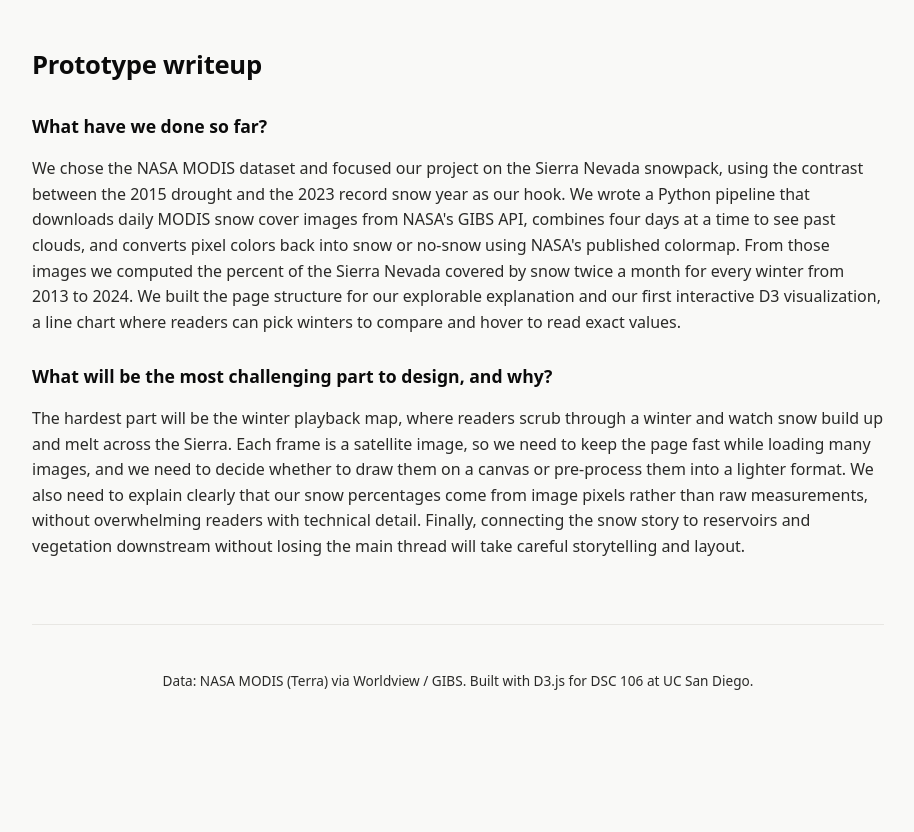
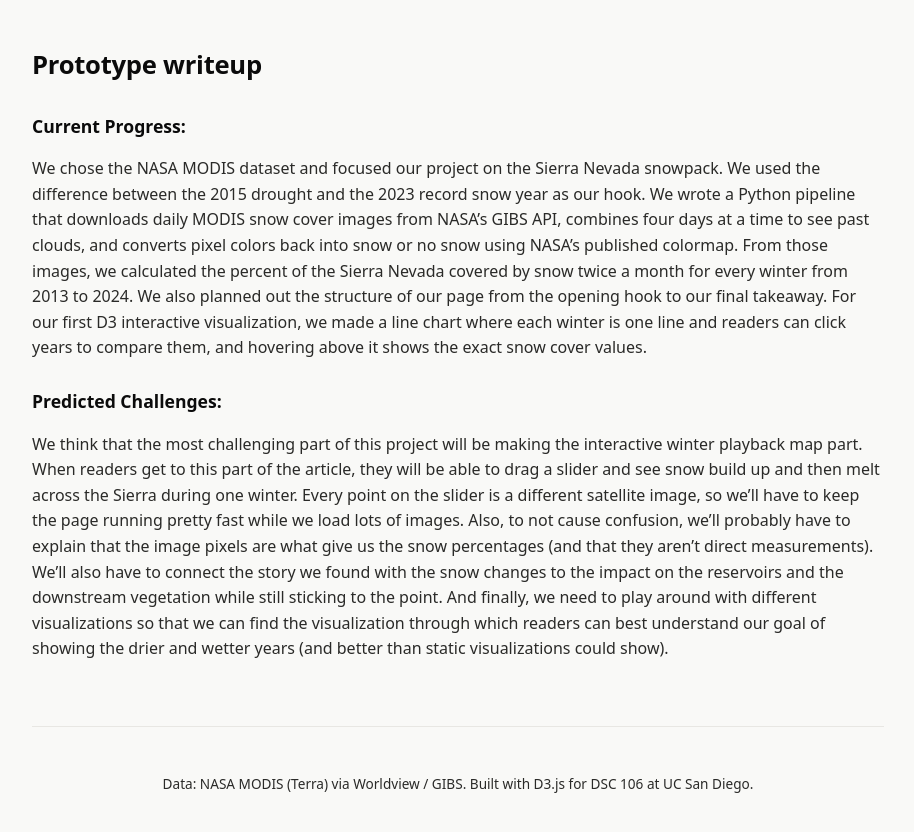
Before and after one commit to Aurora-1420/DSC-106-Final-Project, a plain HTML site: page index.html in a window 1280 px wide. Shown: the part 2800-3632 px from the top of the page, without its empty margins (182-1096 px from the left). Before the commit the page ends 3537 px from the top, so only its background shows below. Drawn offline with nearby package versions, Linux system fonts and the light colour scheme.

Commit message:
Add Writeup

```diff
--- a/index.html
+++ b/index.html
@@ -66,22 +66,13 @@
     <section id="writeup">
       <h2>Prototype writeup</h2>
 
-      <h3>What have we done so far?</h3>
-      <p>We chose the NASA MODIS dataset and focused our project on the Sierra Nevada snowpack, using the contrast between
-        the 2015 drought and the 2023 record snow year as our hook. We wrote a Python pipeline that downloads daily MODIS
-        snow cover images from NASA's GIBS API, combines four days at a time to see past clouds, and converts pixel
-        colors back into snow or no-snow using NASA's published colormap. From those images we computed the percent of
-        the Sierra Nevada covered by snow twice a month for every winter from 2013 to 2024. We built the page structure
-        for our explorable explanation and our first interactive D3 visualization, a line chart where readers can pick
-        winters to compare and hover to read exact values.</p>
+      <h3>Current Progress:</h3>
+      <p>We chose the NASA MODIS dataset and focused our project on the Sierra Nevada snowpack. We used the difference between the 2015 drought and the 2023 record snow year as our hook. We wrote a Python pipeline that downloads daily MODIS snow cover images from NASA’s GIBS API, combines four days at a time to see past clouds, and converts pixel colors back into snow or no snow using NASA’s published colormap. From those images, we calculated the percent of the Sierra Nevada covered by snow twice a month for every winter from 2013 to 2024. We also planned out the structure of our page from the opening hook to our final takeaway. For our first D3 interactive visualization, we made a line chart where each winter is one line and readers can click years to compare them, and hovering above it shows the exact snow cover values.
+</p>
 
-      <h3>What will be the most challenging part to design, and why?</h3>
-      <p>The hardest part will be the winter playback map, where readers scrub through a winter and watch snow build up
-        and melt across the Sierra. Each frame is a satellite image, so we need to keep the page fast while loading many
-        images, and we need to decide whether to draw them on a canvas or pre-process them into a lighter format. We also
-        need to explain clearly that our snow percentages come from image pixels rather than raw measurements, without
-        overwhelming readers with technical detail. Finally, connecting the snow story to reservoirs and vegetation
-        downstream without losing the main thread will take careful storytelling and layout.</p>
+      <h3>Predicted Challenges:</h3>
+      <p>We think that the most challenging part of this project will be making the interactive winter playback map part. When readers get to this part of the article, they will be able to drag a slider and see snow build up and then melt across the Sierra during one winter. Every point on the slider is a different satellite image, so we’ll have to keep the page running pretty fast while we load lots of images. Also, to not cause confusion, we’ll probably have to explain that the image pixels are what give us the snow percentages (and that they aren’t direct measurements). We’ll also have to connect the story we found with the snow changes to the impact on the reservoirs and the downstream vegetation while still sticking to the point. And finally, we need to play around with different visualizations so that we can find the visualization through which readers can best understand our goal of showing the drier and wetter years (and better than static visualizations could show).
+</p>
     </section>
   </main>
 
```
